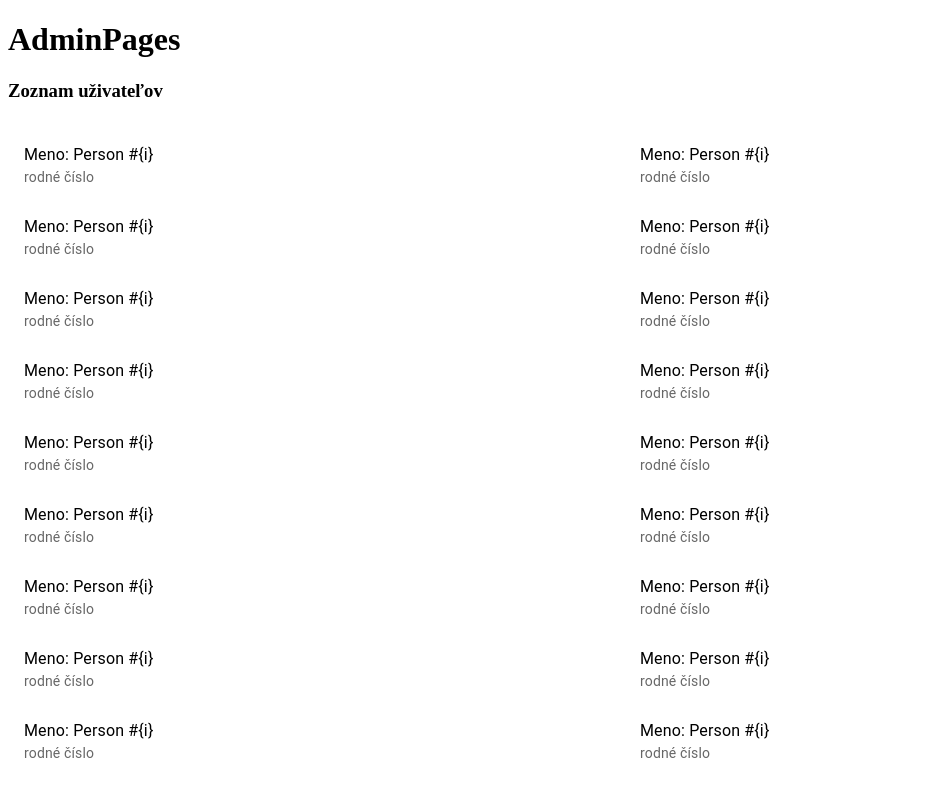
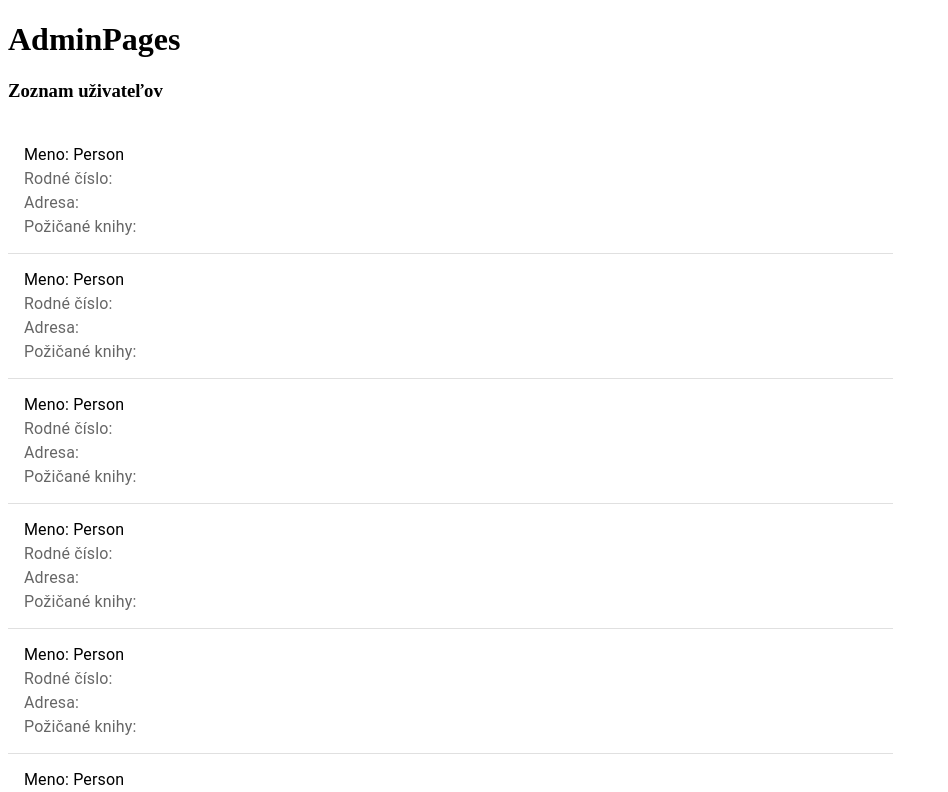
Before and after one commit to tompol1123581321/bookWarriorApp, a React (Create React App) app in the folder client/: page /admin in a window 1280 px wide. Shown: the top 792 px of the page, without its empty margins (0-948 px from the left). Built offline with nearby package versions, Linux system fonts and the light colour scheme.

Commit message:
admin index list

```diff
--- a/client/src/components/Admin/index.tsx
+++ b/client/src/components/Admin/index.tsx
@@ -1,4 +1,4 @@
-import { ListItem, List, ListItemText, Divider } from "@mui/material";
+import { ListItem, List, ListItemText, Divider, Typography } from "@mui/material";
 
 import React from "react";
 
@@ -8,7 +8,7 @@ export const AdminPages = () => {
       <h1>AdminPages</h1>
       <div>
         <h3>Zoznam uživateľov</h3>
-        <List>{AllLine()}</List>
+        <List sx={{ width: "70%" }}>{AllLine()}</List>
       </div>
     </div>
   );
@@ -18,10 +18,21 @@ const AllLine = () => {
   let content = [];
   for (let i = 0; i < 10; i++) {
     content.push(
-      <ListItem sx={{justifyContent: "flex-start"}}>
-        <ListItemText primary="Meno: Person #{i}" secondary="rodné číslo" />
-        <ListItemText primary="Meno: Person #{i}" secondary="rodné číslo" />
-      </ListItem>
+      <>
+        <ListItem alignItems="flex-start">
+          <ListItemText
+            primary="Meno: Person"
+            secondary={
+              <React.Fragment>
+                <Typography>Rodné číslo: </Typography>
+                <Typography>Adresa: </Typography>
+                <Typography>Požičané knihy: </Typography>
+              </React.Fragment>
+            }
+          />
+        </ListItem>
+        <Divider />
+      </>
     );
   }
   return content;
```
